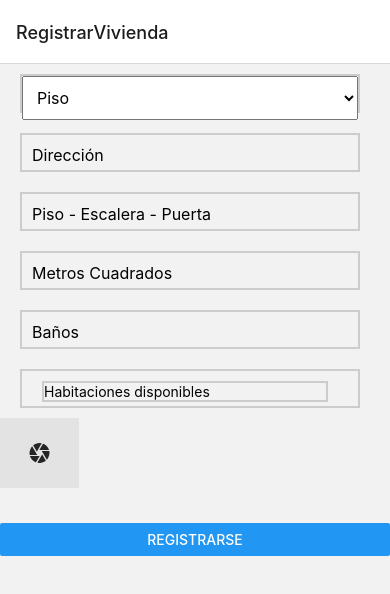
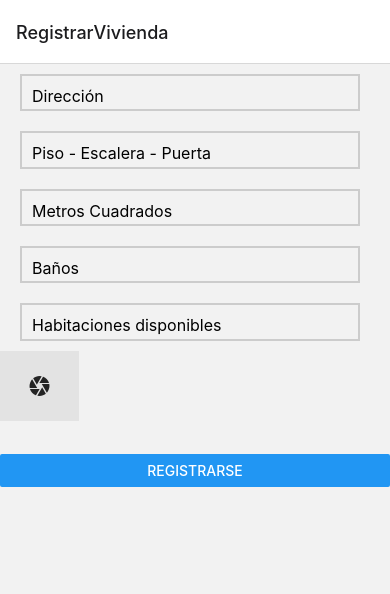
Before and after one commit to ripollvictor/room-for-you, a React Native app: screen /RegistrarVivienda in a window 390 px wide. Shown: the top 594 px of the page. Built offline with nearby package versions, Linux system fonts and the light colour scheme.

Commit message:
Cambios atributos db

```diff
--- a/screens/RegistrarVivienda/RegistrarViviendaScreen.js
+++ b/screens/RegistrarVivienda/RegistrarViviendaScreen.js
@@ -136,14 +136,15 @@ const RegistrarViviendaScreen = () => {
             console.log("Estas son las img"+urlImagenes);
 
             await addDoc(collection(db, 'Vivienda'), {
-                tipo: state.tipo,
-                address: state.address,
-                numeroPisoEscalera: state.numeroPisoEscalera,
-                metrosCuadrados: state.metrosCuadrados,
-                banos: state.banos,
-                numHabitaciones: state.numHabitaciones,
-                imagenes: urlImagenes,
-                fechaRegistro: Date.now()
+                Direccion: state.address,
+                EscaleraPisoPuerta: state.numeroPisoEscalera,
+                MetrosCuadrados: state.metrosCuadrados,
+                Banos: state.banos,
+                NumHabitaciones: state.numHabitaciones,
+                Imagenes: urlImagenes,
+                FechaRegistro: new Date(),
+                Ubicacion: "",
+                id_usuario:""
             });
         } catch (e) {
             console.log("Error:", e);
@@ -151,23 +152,8 @@ const RegistrarViviendaScreen = () => {
         alert('Se ha registrado correctamente')
     }
 
-
-
     return (
         <ScrollView>
-
-            <View style={screenStyles.inputComponent}>
-                <Picker style={screenStyles.pickerInput}
-                    selectedValue={state.tipo}
-                    onValueChange={(itemValue, itemIndex) =>
-                        handleChangeText("tipo", itemValue)
-                    }>
-                    <Picker.Item label="Piso" value="Piso" />
-                    <Picker.Item label="Adosado" value="Adosado" />
-                    <Picker.Item label="Chalet" value="Chalet" />
-
-                </Picker>
-            </View>
             <View style={screenStyles.inputComponent}>
                 <TextInput style={screenStyles.textInput} placeholder="Dirección"
                     onChangeText={(value => handleChangeText("address", value))} />
@@ -182,11 +168,12 @@ const RegistrarViviendaScreen = () => {
             </View>
             <View style={screenStyles.inputComponent}>
                 <TextInput style={screenStyles.textInput} placeholder="Baños"
+                    keyboardType="numeric"
                     onChangeText={(value => handleChangeText("banos", value))} />
             </View>
             <View style={screenStyles.inputComponent}>
                 <TextInput
-                    style={screenStyles.inputComponent}
+                    style={screenStyles.textInput}
                     placeholder="Habitaciones disponibles"
                     keyboardType="numeric"
                     onChangeText={(value => handleChangeText("numHabitaciones", value))} />
```
